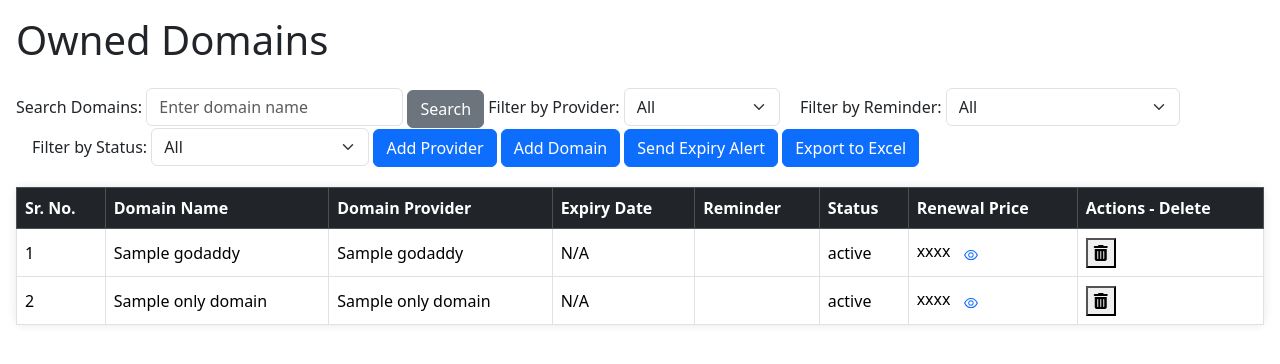
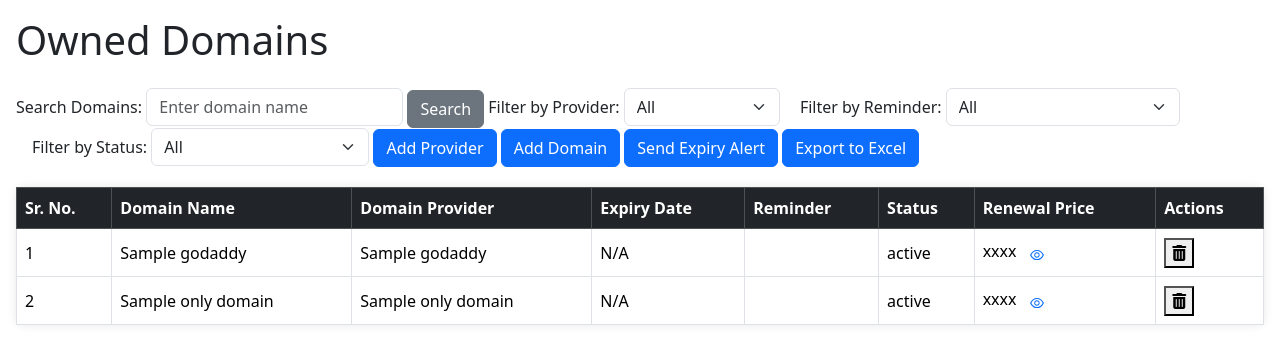
Before and after one commit to ManavCenturyIQ/security_domain, a Flask app: page /owned_domains in a window 1280 px wide. Shown: the top 364 px of the page. Run offline with Flask 3, Linux system fonts and the light colour scheme; a database or web service that is not in the repository returns one stand-in record (values such as "Sample title"); some libraries are stand-ins or nearby versions.

Commit message:
original column name

```diff
--- a/templates/owned_domains.html
+++ b/templates/owned_domains.html
@@ -232,7 +232,7 @@
               <th>Reminder</th>
               <th>Status</th>
               <th>Renewal Price</th>
-              <th>Actions - Delete</th>
+              <th>Actions</th>
             </tr>
           </thead>
           <tbody>
```
